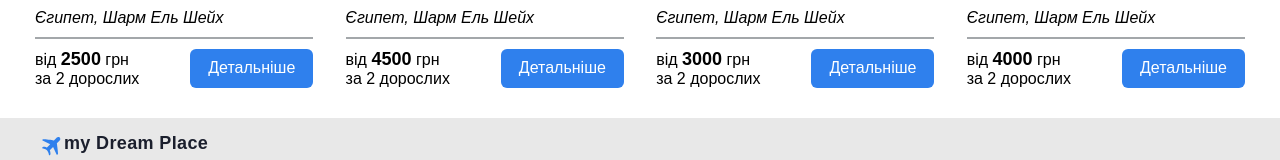
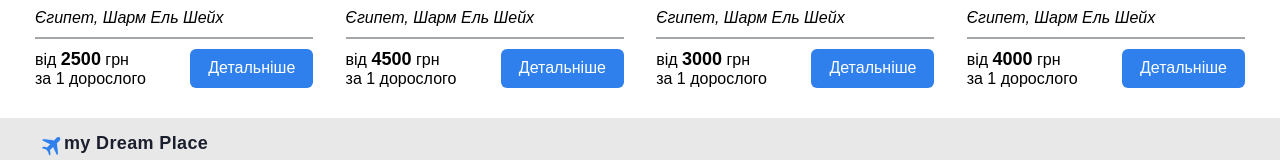
Before and after one commit to YuliiaVialkova/exam-travel, a Vue app: page / in a window 1280 px wide. Shown: the part 1828-1988 px from the top of the page. Built offline with nearby package versions, Linux system fonts and the light colour scheme.

Commit message:
changed number of tourists

```diff
--- a/src/components/PopularHotels.vue
+++ b/src/components/PopularHotels.vue
@@ -1,8 +1,19 @@
 <script setup>
 import BlueButton from '../components/BlueButton.vue'
 import HotelStars from '../components/HotelStars.vue'
+import { useToursStore } from '@/stores/tours'
+
+const toursStore = useToursStore()
 
 const props = defineProps(['tours'])
+
+const touristsString = (count) => {
+  if (count == 1) {
+    return 'за ' + count + ' дорослого'
+  } else {
+    return 'за ' + count + ' дорослих'
+  }
+}
 </script>
 <template>
   <section class="popular-hotels">
@@ -18,7 +29,7 @@ const props = defineProps(['tours'])
         <div class="popular-hotels__details">
           <div class="popular-hotels__price">
             від <span>{{ tour.price }}</span> грн
-            <div class="">за 2 дорослих</div>
+            <div class="">{{ touristsString(tour.tourists) }}</div>
           </div>
           <BlueButton>Детальніше</BlueButton>
         </div>
```
